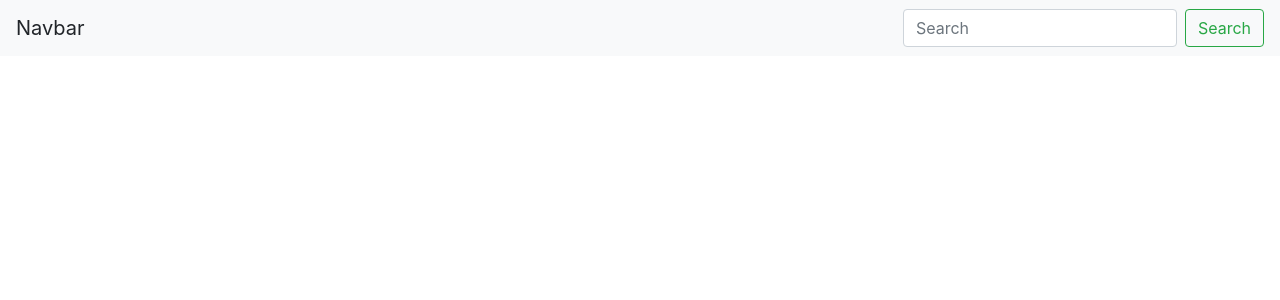
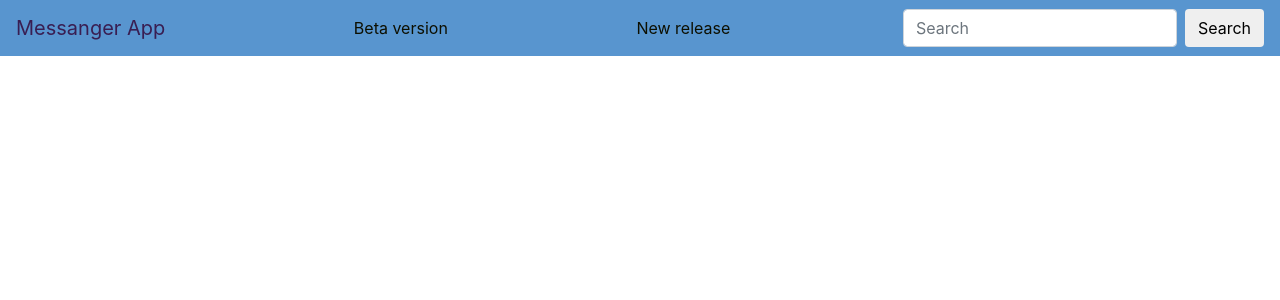
Before and after one commit to anshukumar-729/messenger-application, a React (Create React App) app in the folder my-app/: page / in a window 1280 px wide. Shown: the top 300 px of the page. Built offline with nearby package versions, Linux system fonts and the light colour scheme.

Commit message:
nav bar almost done

```diff
--- a/my-app/src/App.js
+++ b/my-app/src/App.js
@@ -8,7 +8,7 @@ const App = () => {
       <div className="max-w-screen-md mx-auto pt-20">
         <Routes>
           <Route exact path="/" element={<Home2/>} />
-          <Route exact path="/about" element={<Home/>} />
+          <Route exact path="/beta" element={<Home/>} />
         </Routes>
       </div>
     </BrowserRouter>
--- a/my-app/src/components/navBar.js
+++ b/my-app/src/components/navBar.js
@@ -1,4 +1,5 @@
 import react from "react"
+import "./style2.css"
 
 const NavBar = () =>{
     return(
@@ -15,11 +16,13 @@ const NavBar = () =>{
 
         </head>
 
-        <nav class="navbar navbar-light bg-light justify-content-between">
-  <a class="navbar-brand">Navbar</a>
+        <nav class="navbar  justify-content-between">
+  <a href="#" class="navbar-brand">Messanger App</a>
+  <a class="c1 nav-link"  href="/beta">Beta version</a>
+  <a class="c1 nav-link" href="/">New release</a>
   <form class="form-inline">
-    <input class="form-control mr-sm-2" type="search" placeholder="Search" aria-label="Search"/>
-    <button class="btn btn-outline-success my-2 my-sm-0" type="submit">Search</button>
+    <input class="form-control mr-sm-2"  placeholder="Search" aria-label="Search"/>
+    <button class="btn my-2 my-sm-0" type="submit">Search</button>
   </form>
 </nav>
         </>
--- /dev/null
+++ b/my-app/src/components/style2.css
@@ -0,0 +1,19 @@
+.c1{
+    color: rgb(13, 15, 0);
+}
+.navbar{
+    background-color: rgb(88, 149, 207) !important;
+}
+.navbar-brand{
+    color: rgb(57, 30, 82);
+}
+.navbar-brand:hover,.c1:hover{
+    transform: scale(1.2);
+    transition: 0.3s;
+    color:rgb(26, 16, 5);
+    border-bottom-style: none;
+}
+.btn:hover{
+    background-color: rgb(49, 33, 13);
+    color: rgb(189, 199, 202);
+}
```
